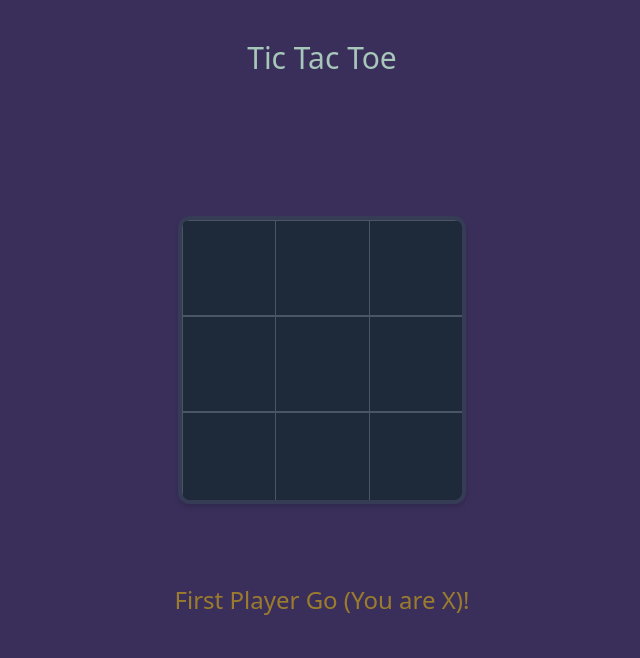
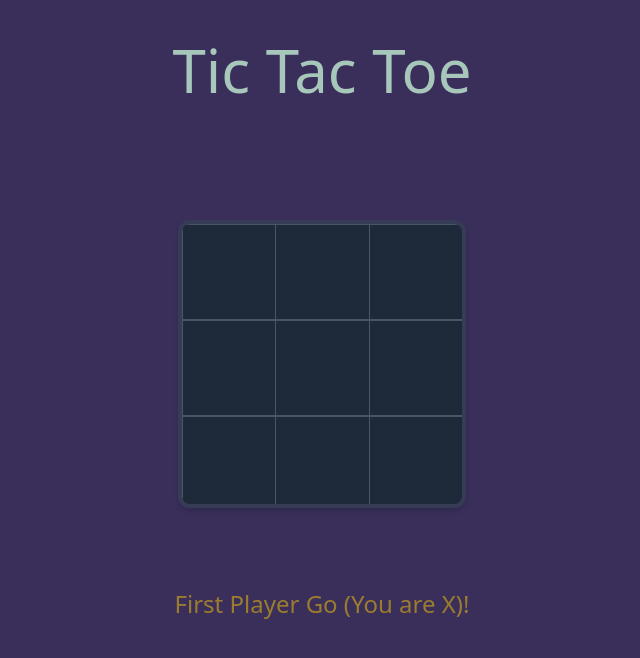
Before and after one commit to Rayissach/react_tictactoe, a React (Vite) app in the folder app/: page / in a window 1280 px wide. Shown: the top 658 px of the page, without its empty margins (318-958 px from the left). Built offline with nearby package versions, Linux system fonts and the light colour scheme.

Commit message:
Minor css edits

```diff
--- a/app/src/App.jsx
+++ b/app/src/App.jsx
@@ -38,7 +38,7 @@ function App() {
 
   return (
     <div className='bg-[#392F5A] min-h-screen align-text-center'>
-      <h1 className='text-3xl bold text-[#A8C7BB] justify-self-center p-10 mb-25'>Tic Tac Toe</h1>
+      <h1 className='text-6xl bold text-[#A8C7BB] justify-self-center p-10 mb-20'>Tic Tac Toe</h1>
       <div className='flex items-center justify-center'>
         <Board changeData={toggleValue} value={value} winner={winner} reset={reset} gameOver={gameOver}/>
       </div>
```
